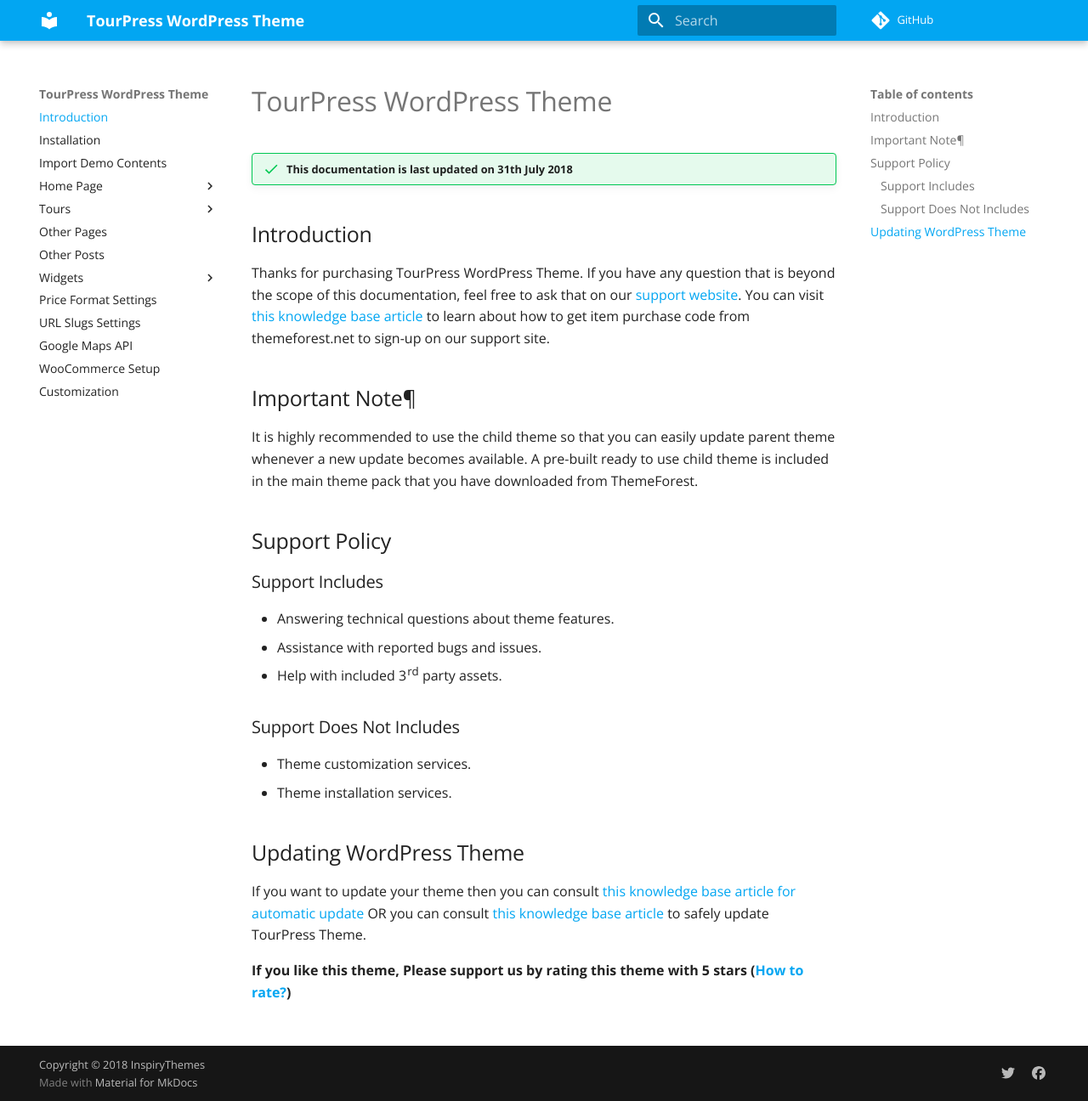
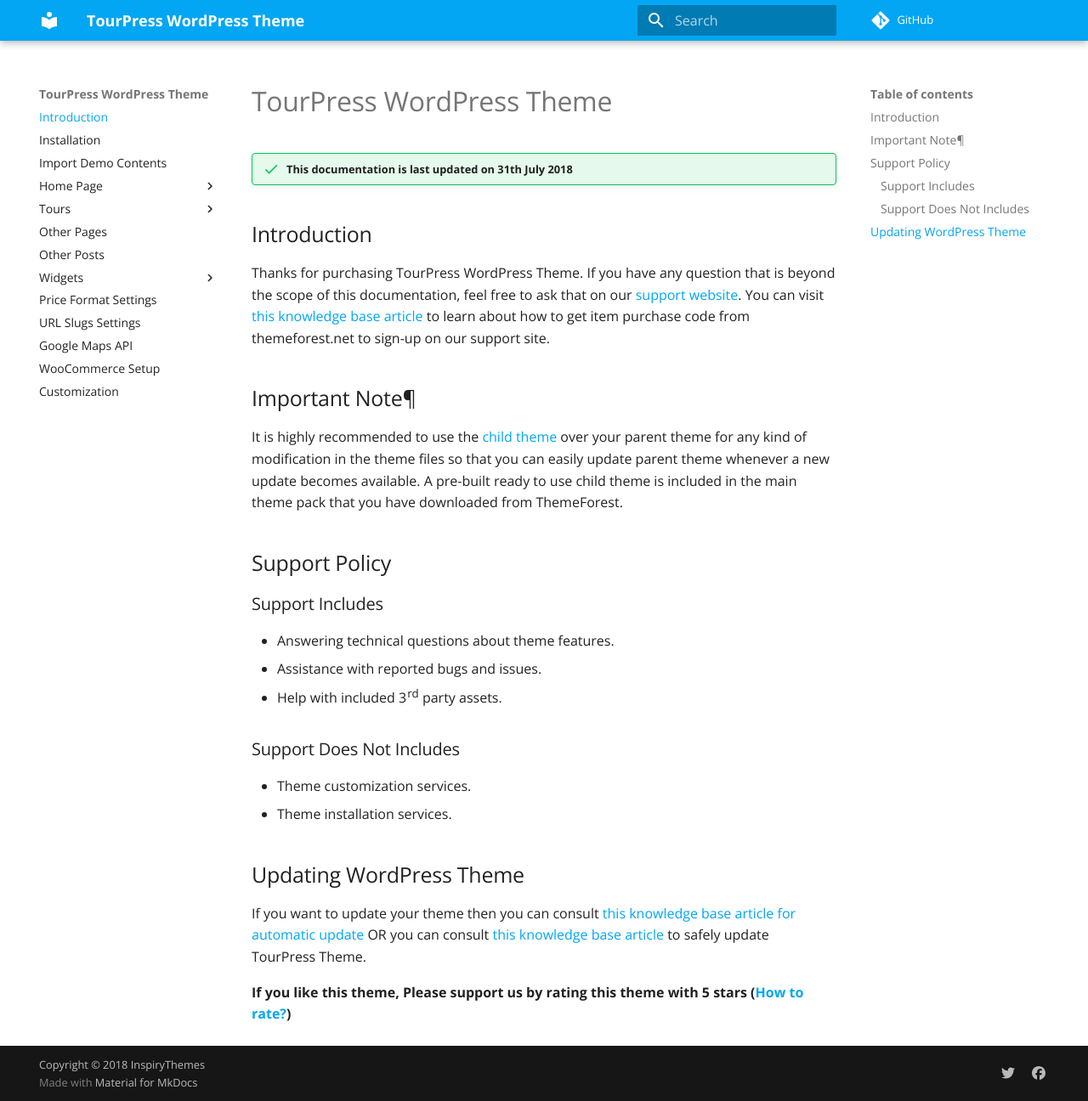
Before and after one commit to fahidjavid/doc-test, an MkDocs documentation site: the page built from docs/index.md, in a window 1280 px wide and 1296 px high. Shown: the whole window at 85% size. Built offline with MkDocs 1.6.1 and Material for MkDocs 9.7.7, drawn with Linux system fonts in a browser that asks for light colours; comment, search, counter and statistics services are not loaded; old or Windows-style settings are respelled for this version of MkDocs.

Commit message:
improved note.

```diff
--- a/docs/index.md
+++ b/docs/index.md
@@ -6,7 +6,7 @@
 Thanks for purchasing TourPress WordPress Theme. If you have any question that is beyond the scope of this documentation, feel free to ask that on our [support website](https://support.inspirythemes.com/). You can visit [this knowledge base article](https://support.inspirythemes.com/knowledgebase/how-to-get-themeforest-item-purchase-code/) to learn about how to get item purchase code from themeforest.net to sign-up on our support site.
 
 ## Important Note¶
-It is highly recommended to use the child theme so that you can easily update parent theme whenever a new update becomes available. A pre-built ready to use child theme is included in the main theme pack that you have downloaded from ThemeForest.
+It is highly recommended to use the [child theme](https://codex.wordpress.org/Child_Themes) over your parent theme for any kind of modification in the theme files so that you can easily update parent theme whenever a new update becomes available. A pre-built ready to use child theme is included in the main theme pack that you have downloaded from ThemeForest.
 
 ## Support Policy
 
```
